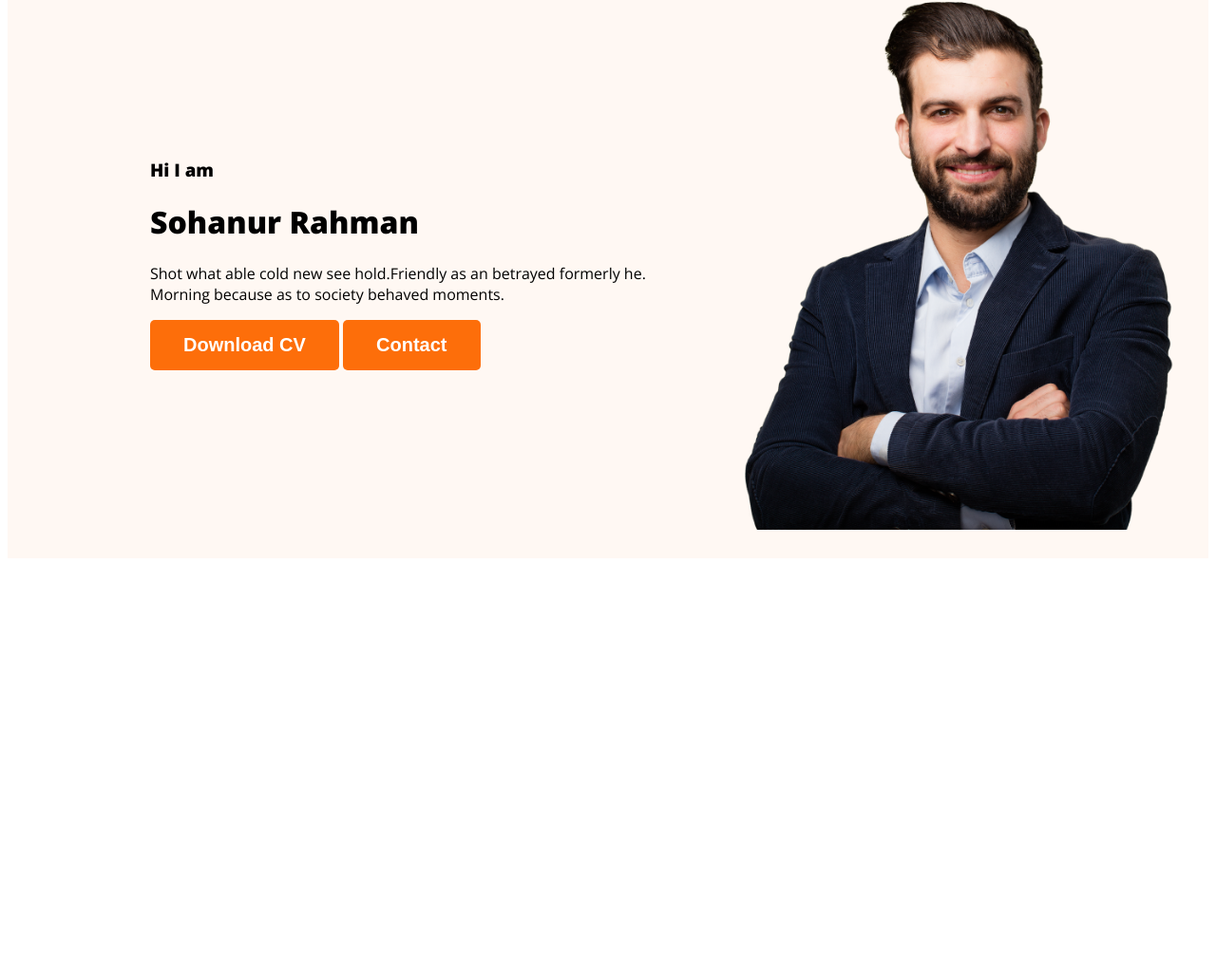
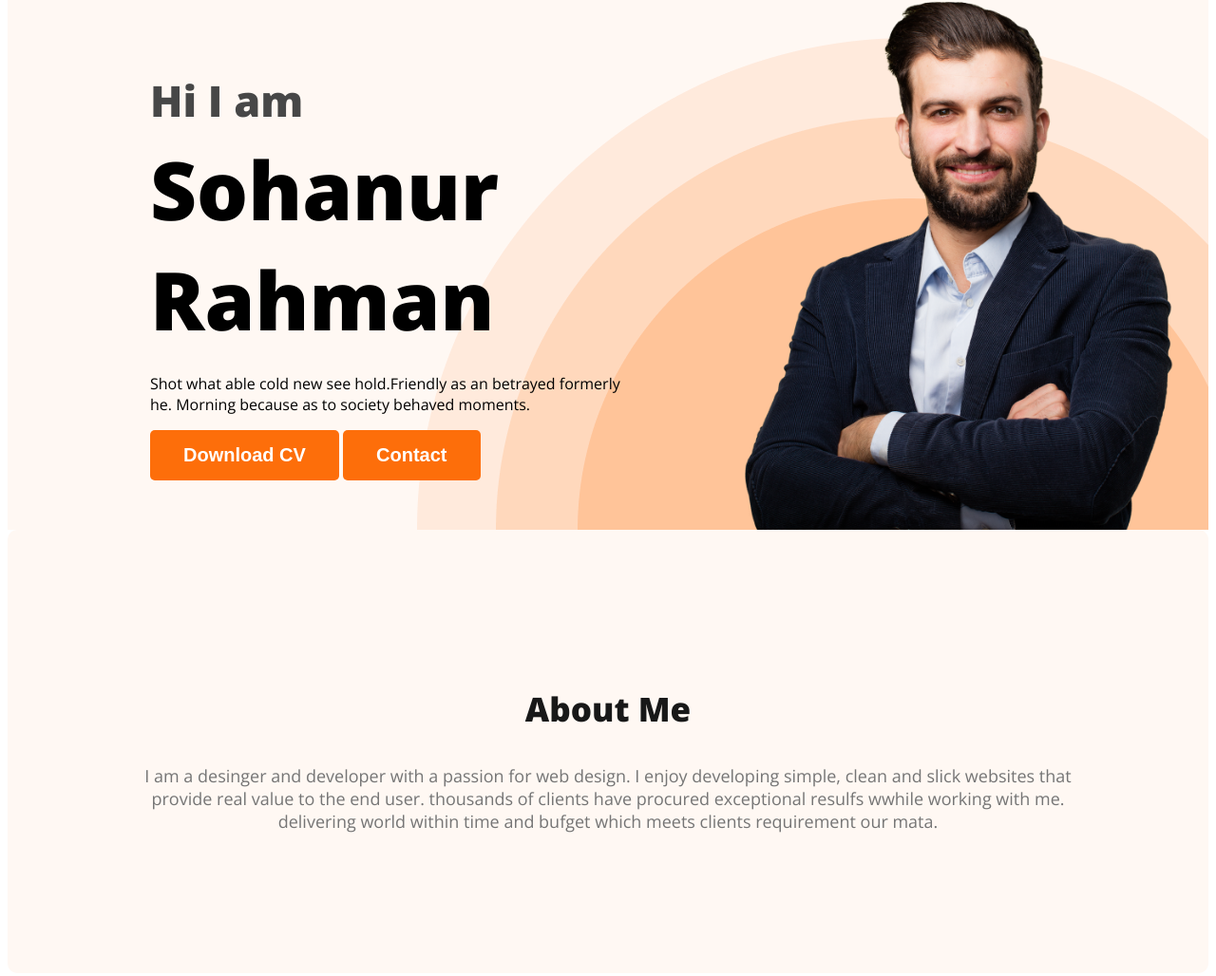
Before and after one commit to sohanpk24/my-new-portfolio-website, a plain HTML site: page index.html in a window 1280 px wide. Shown: the part 210-1238 px from the top of the page at 95% size. Before the commit the page ends 806 px from the top, so only its background shows below. Drawn offline with nearby package versions, Linux system fonts and the light colour scheme.

Commit message:
about section created

```diff
--- a/index.html
+++ b/index.html
@@ -21,7 +21,7 @@
          <div class="banner-content">
             <h3 class="banner-greeting">Hi I am</h3>
             <h1 class="banner-title">Sohanur Rahman</h1>
-            <p>Shot what able cold new see hold.Friendly as an betrayed formerly he. Morning because as to society behaved moments.</p>
+            <p class="banner-description">Shot what able cold new see hold.Friendly as an betrayed formerly he. Morning because as to society behaved moments.</p>
             <button class="btn-primary">Download CV</button>
             <button class="btn-primary">Contact</button>
          </div>
@@ -29,6 +29,12 @@
        </div>
     </header>
     <main>
+      <section class="about">
+         <h3 class="section-title">About Me</h3>
+         <p class="section-description">
+            I am a desinger and developer with a passion for web design. I enjoy developing simple, clean and slick websites that provide real value to the end user. thousands of clients have procured exceptional resulfs wwhile working with me. delivering world within time and bufget which meets clients requirement our mata.
+         </p>
+      </section>
 
     </main>
     <footer>
--- a/styles/portfolio.css
+++ b/styles/portfolio.css
@@ -20,6 +20,18 @@ body {
     padding: 15px 35px;
 }
 
+.section-title{
+    color:#181818;
+    text-align: center;
+    font-size: 35px;
+    font-weight: 700;
+
+}
+.section-description{
+    color: #757575;
+    text-align: center;
+    font-size: 18px;
+}
 
 /* nav related style */
 nav {
@@ -54,15 +66,46 @@ nav a{
 /* header related style*/
 .header{
     background-color: #fff8f3;
+    background-image: url(../images/header_bg.png);
+    background-repeat: no-repeat;
+    background-position: bottom right;
 }
 
 .banner{
-    padding: 30px 30px 30px 150px ;
+    padding: 30px 30px 0px 150px ;
     display: flex;
     align-items: center;
+    justify-content: space-between;
+}
+.banner-content{
+    max-width: 500px;
 }
 
 .banner .profile-pic{
     width: 500px;
 
 }
+
+.banner-greeting{
+    font-size: 45px;
+    color: #474747;
+    margin-bottom: 0;
+}
+
+.banner-title{
+    font-size: 85px;
+    font-weight: 700;
+    margin-top: 5px;
+    margin-bottom: 20px;
+}
+
+/* main section style */
+
+/* about section style */
+
+.about{
+    padding: 130px;
+    border-radius: 10px;
+    background: #fff8f3;
+    margin-top: 130px 0;
+}
```
